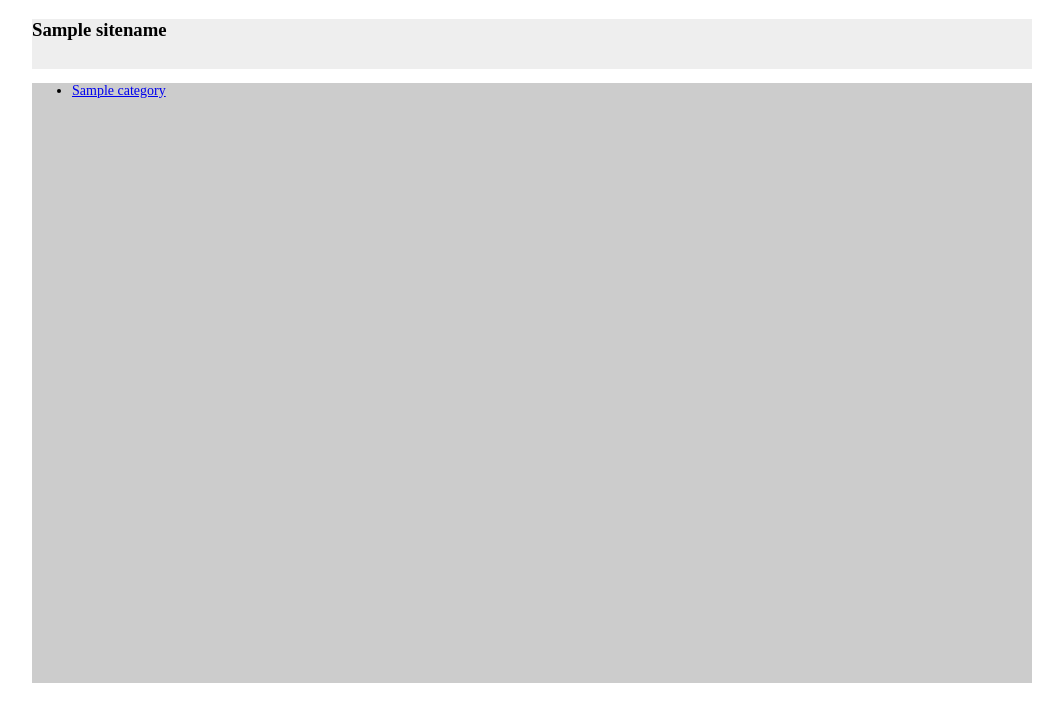
After one commit to m04116/candy_shop, a Django app: template main/templates/home.html in a window 1280 px wide. The commit adds this page. Shown: the top 722 px of the page, without its empty margins (108-1171 px from the left). Run offline with Django 3.2, Linux system fonts and the light colour scheme; tables that the repository leaves empty hold one stand-in row (values such as "Sample post"); the template is opened without the code that fills it: values that come from a table or form of the project are taken from there, most other values are stand-ins (such as "Sample title", 1, 10 or a date in 2020).

Commit message:
Add category list.

```diff
--- a/candy_shop/urls.py
+++ b/candy_shop/urls.py
@@ -22,4 +22,5 @@ urlpatterns = [
     url(r'^admin/', admin.site.urls),
     url(r'^$', main.views.home),
     url(r'^item/(?P<alias>[^/]+)', main.views.item),
+    url(r'^(?P<alias>[^/]+)', main.views.get_category),
 ]
--- a/main/templates/good.html
+++ b/main/templates/good.html
@@ -99,6 +99,8 @@
     .wrapper .body .good .full{
       max-width: 600px;
       height: auto;
+      display: block;
+      margin: 0 auto;
     }
 
     </style>
--- /dev/null
+++ b/main/templates/home.html
@@ -0,0 +1,46 @@
+<!DOCTYPE html>
+<html>
+<head>
+    <meta charset="utf-8">
+    <title>Catalog</title>
+</head>
+<body>
+    <style>
+    .wrapper{
+      width: 1000px;
+      margin: 0 auto;
+    }
+
+    .wrapper .header{
+      width: 100%;
+      height: 50px;
+      background: #eee;
+
+    }
+
+    .wrapper .body{
+      width: 100%;
+      min-height: 600px;
+      background: #ccc;
+      font-size: 0;
+    }
+
+    .wrapper .body ul{
+      font-size: 14px;
+
+    }
+
+
+    </style>
+    <div class="wrapper">
+        <div class="header"><h3>{{ sitename }}</h3></div>
+        <div class="body">
+            <ul>
+              {% for category in categories %}
+                <li><a href="/{{ category.alias }}/">{{ category.name }}</a></li>
+              {% endfor %}
+            </ul>
+        </div>
+    </div>
+</body>
+</html>
--- a/main/templates/index.html
+++ b/main/templates/index.html
@@ -77,7 +77,7 @@
 
     </style>
     <div class="wrapper">
-        <div class="header"><h3>{{ title }}</h3></div>
+        <div class="header"><h3>{{ category.name }}</h3></div>
         <div class="body">
             <div class="left"></div>
             <div class="main">
```
Also changed, not shown: main/views.py (+19 -5 lines).
